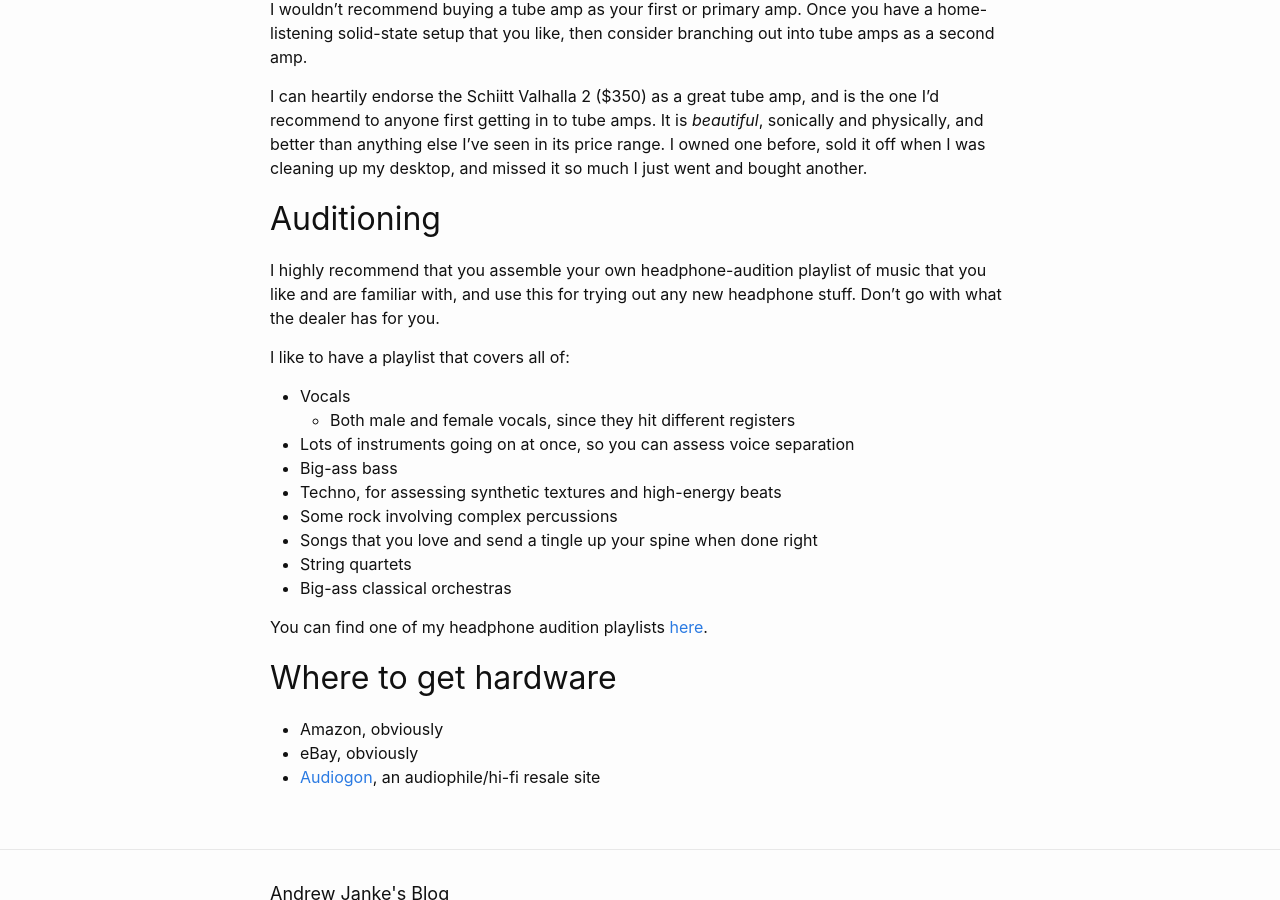
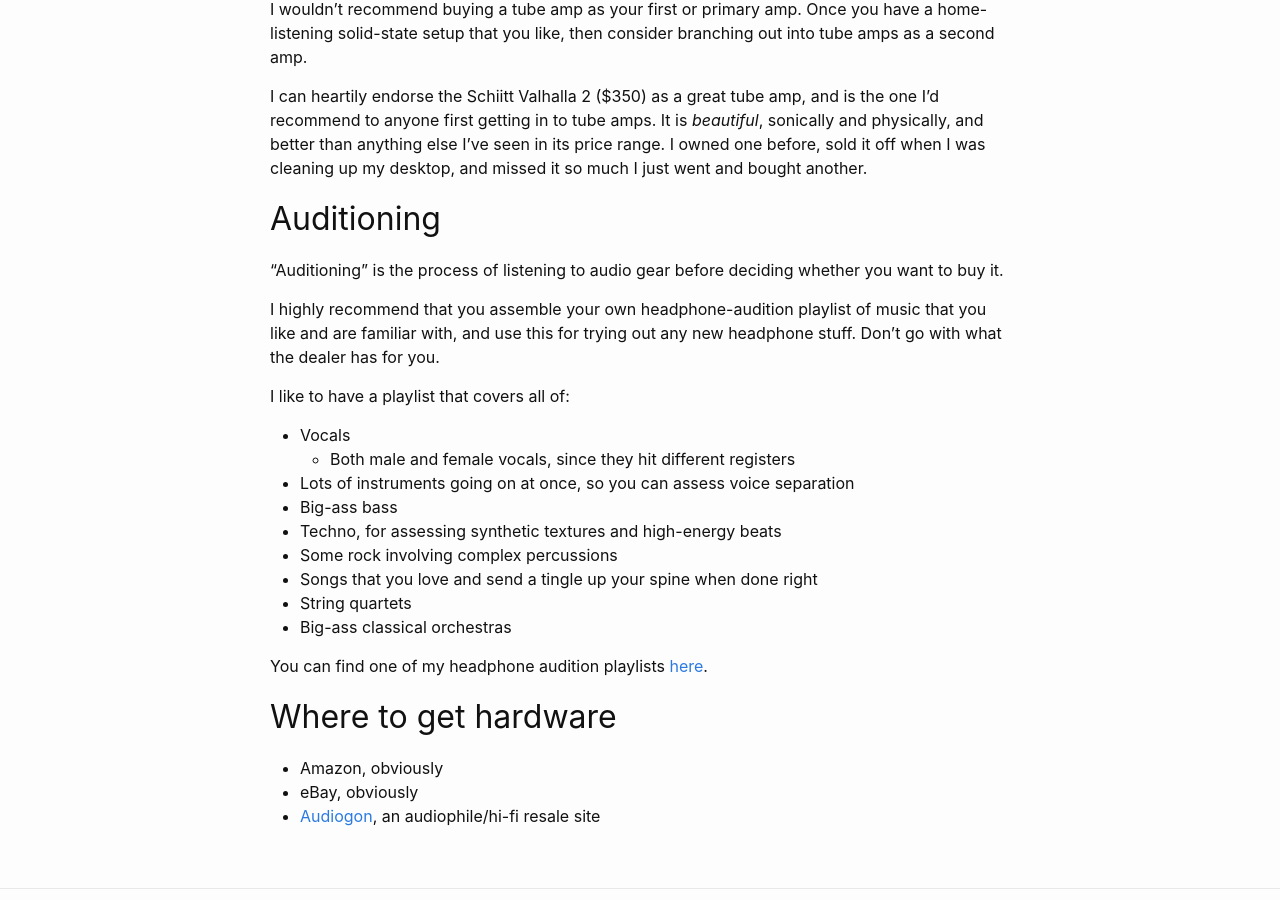
Before and after one commit to apjanke/apjanke-blog-jekyll, a Jekyll site: the page built from _posts/2019-08-21-headphone-advice.md, in a window 1280 px wide and 900 px high, scrolled down 5201 px. Built offline with Jekyll 4.4.1, drawn with Linux system fonts in a browser that asks for light colours.

Commit message:
tweak to Headphones

```diff
--- a/_posts/2019-08-21-headphone-advice.md
+++ b/_posts/2019-08-21-headphone-advice.md
@@ -202,6 +202,8 @@
 
 ## Auditioning
 
+"Auditioning" is the process of listening to audio gear before deciding whether you want to buy it.
+
 I highly recommend that you assemble your own headphone-audition playlist of music that you like and are familiar with, and use this for trying out any new headphone stuff.
 Don't go with what the dealer has for you.
 
```
